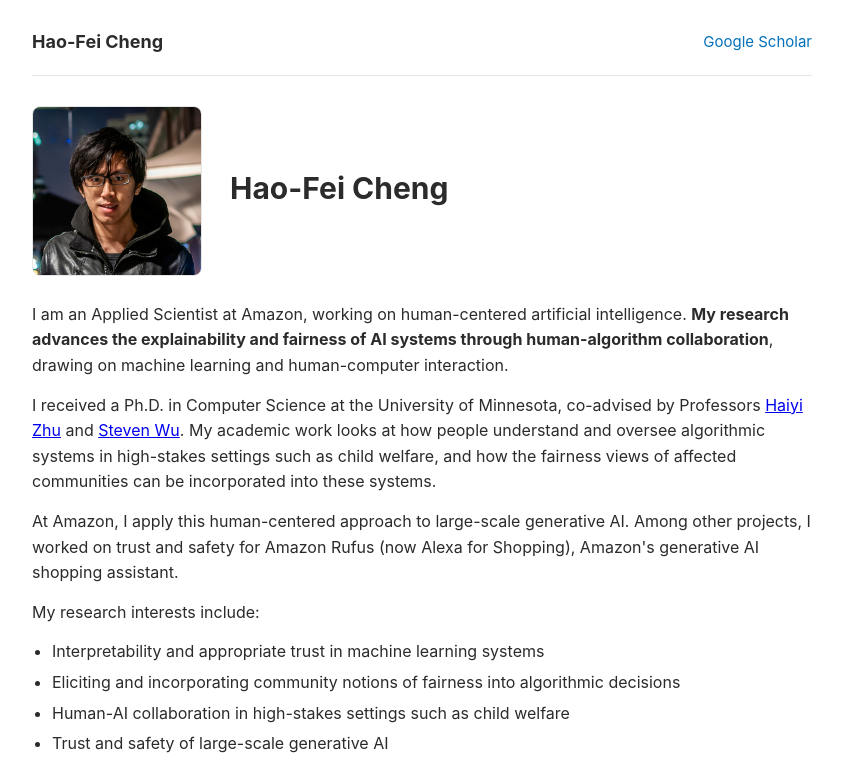
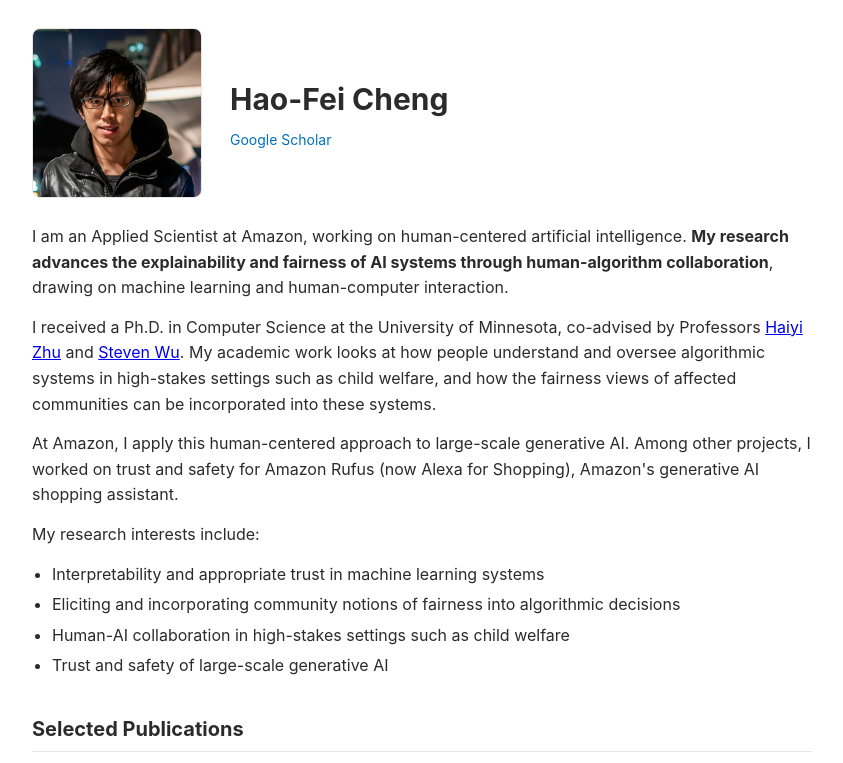
Before and after one commit to haofeicheng/haofeicheng.github.io, a plain HTML site: page index.html in a window 1280 px wide. Shown: the top 763 px of the page, without its empty margins (218-1061 px from the left). Drawn offline with Linux system fonts and the light colour scheme.

Commit message:
Simplify header: remove nav, consolidate name and Scholar link

```diff
--- a/index.html
+++ b/index.html
@@ -48,15 +48,13 @@
 <body>
 <div class="wrap">
 
-  <nav>
-    <span class="brand">Hao-Fei Cheng</span>
-    <a href="https://scholar.google.com/citations?user=Rf0DGGAAAAAJ&hl=en&oi=ao" target="_blank" rel="noopener">Google Scholar</a>
-  </nav>
-
   <div class="header">
     <img src="photo.jpg" alt="Hao-Fei Cheng">
     <div>
       <div class="name">Hao-Fei Cheng</div>
+      <div class="links">
+        <a href="https://scholar.google.com/citations?user=Rf0DGGAAAAAJ&hl=en&oi=ao" target="_blank" rel="noopener">Google Scholar</a>
+      </div>
     </div>
   </div>
 
```
